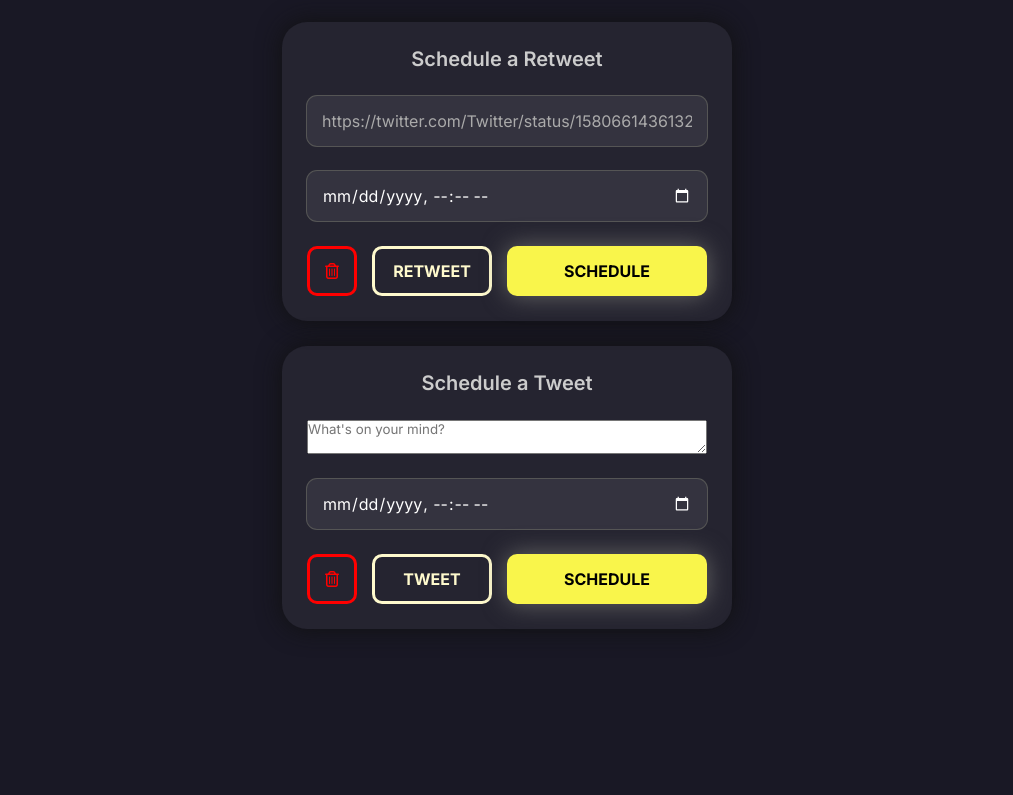
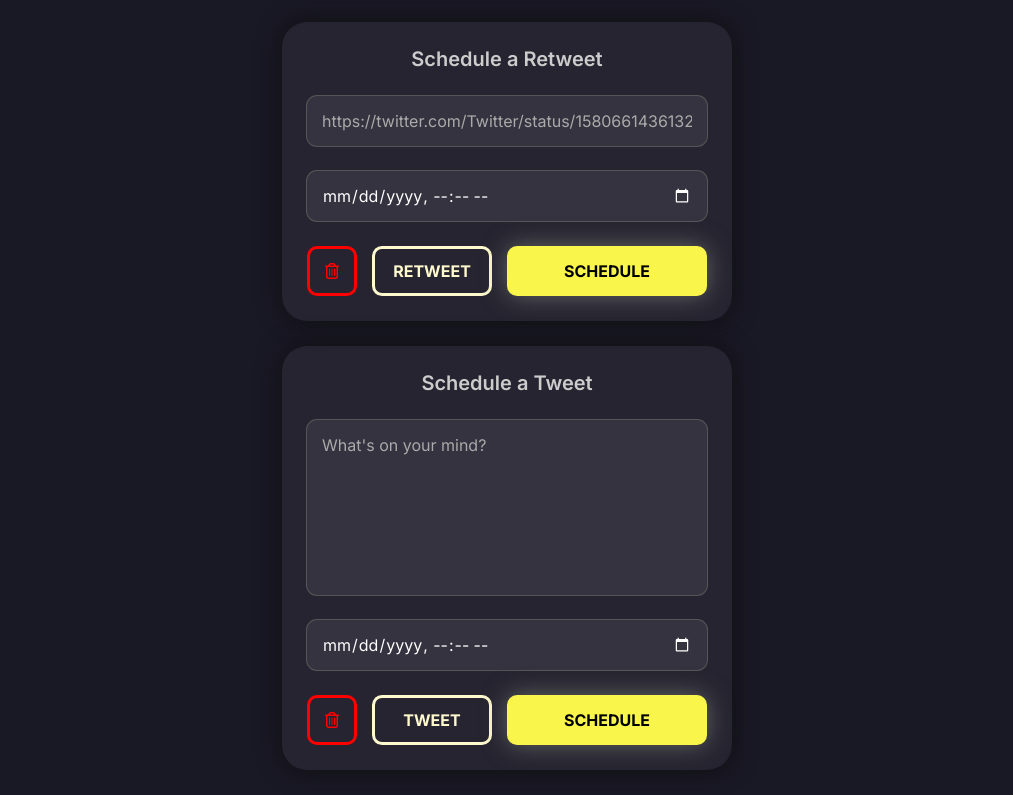
Before and after one commit to ahmadshahzad777/twitter-automation, a website: page views/index.html in a window 1280 px wide. Shown: the part 73-868 px from the top of the page, without its empty margins (133-1146 px from the left). Before the commit the page ends 800 px from the top, so only its background shows below. Drawn offline with nearby package versions, Linux system fonts and the light colour scheme; files that its build step writes are made by us from their sources.

Commit message:
Designed the textarea.

```diff
--- a/scss/partials/_content.scss
+++ b/scss/partials/_content.scss
@@ -36,6 +36,22 @@
                 font-size: 16px;
                 border-radius: 10px;
                 color-scheme: dark;
+
+                &::placeholder {
+                    color: #aaaaaa;
+                }
+            }
+
+            .textarea {
+                height: 175px;
+                box-shadow: 0 0 0 1px #555555;
+                border: 0;
+                background-color: rgba(255, 255, 255, 0.07);
+                padding: 15px;
+                font-size: 16px;
+                border-radius: 10px;
+                color-scheme: dark;
+                resize: none;
 
                 &::placeholder {
                     color: #aaaaaa;
```
